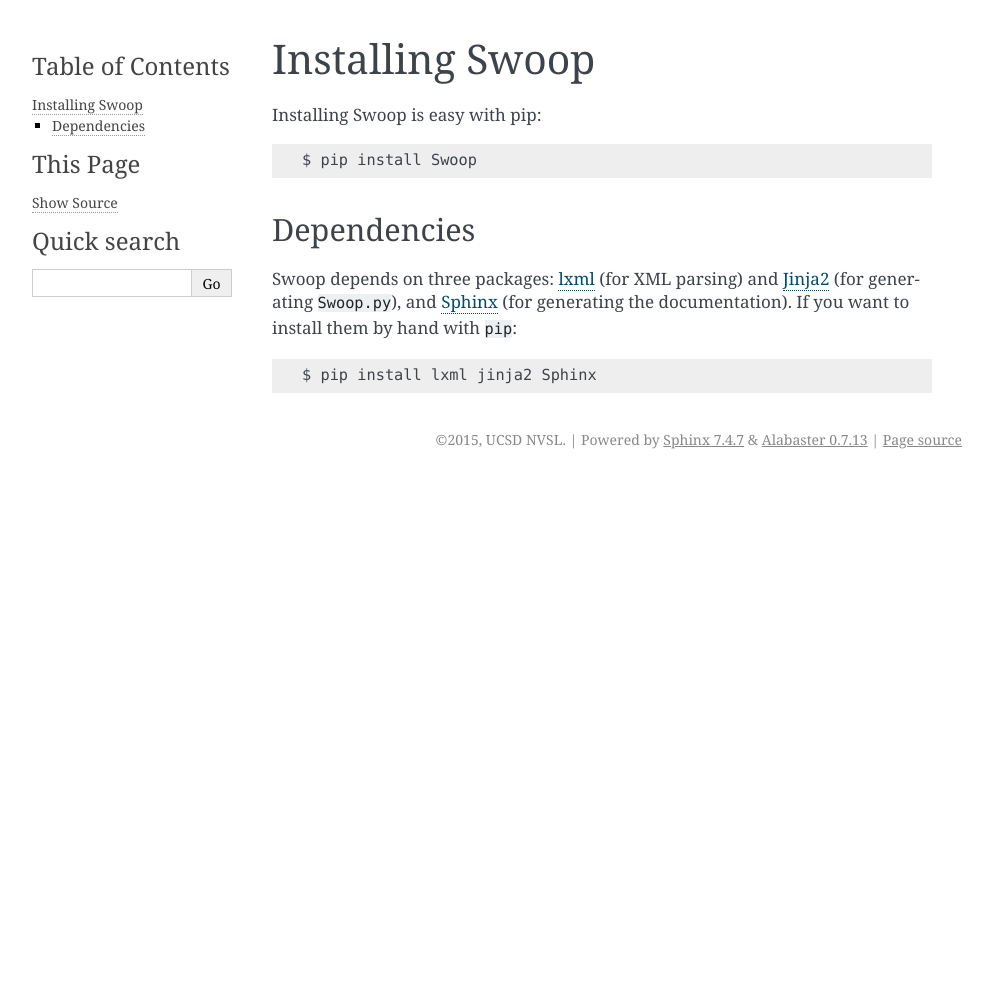
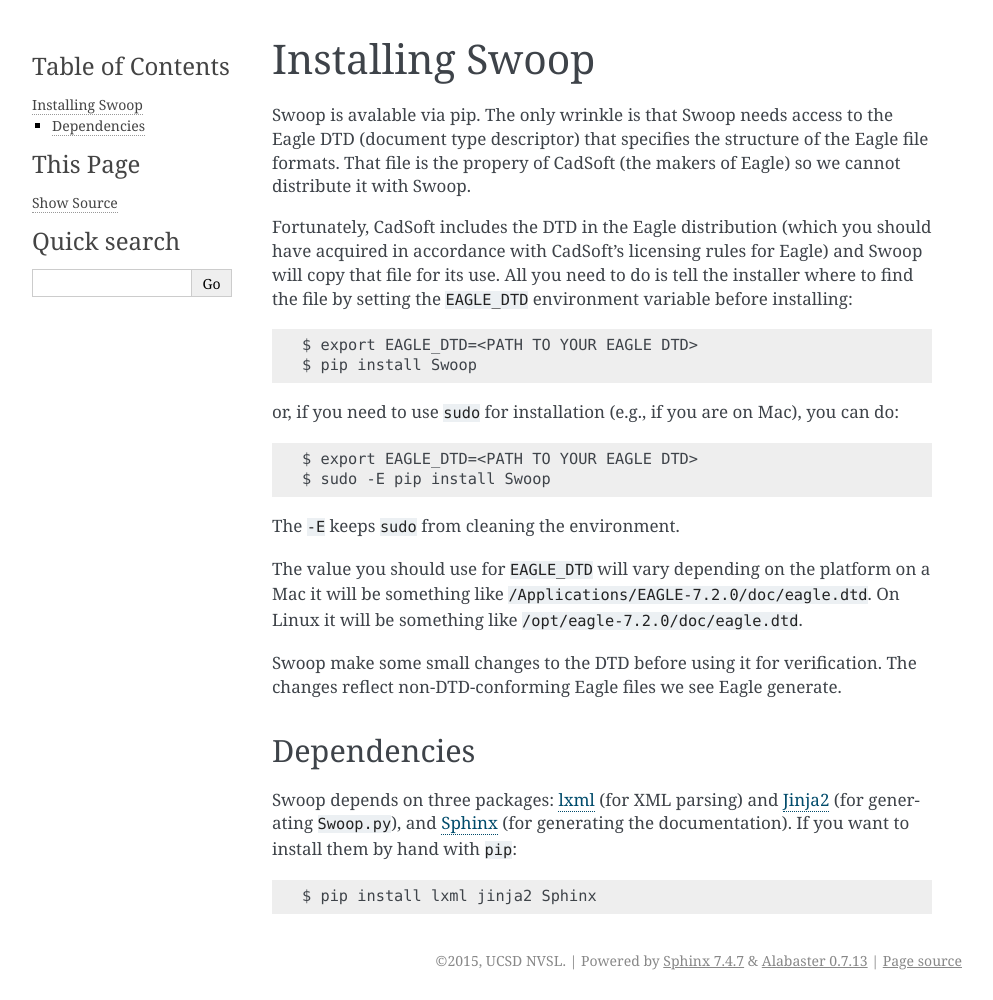
Before and after one commit to NVSL/Swoop, a Sphinx documentation site: the page built from doc/Installation.rst, in a window 1280 px wide. Shown: the whole page, without its empty margins (148-1141 px from the left). Built offline with Sphinx 7.4.7, drawn with Linux system fonts in a browser that asks for light colours; formulas are drawn with MathJax 3; before the commit the page ends 900 px from its top, so only the background shows below that.

Commit message:
More work towards distribution
git-svn-id: svn+ssh://bbfs-01.calit2.net/grw/Gordon/svn/trunk/Gadgets/Tools/CircuitsByCode@20844 2cf53259-273a-af40-bda6-69d31023b8ec

```diff
--- a/doc/Installation.rst
+++ b/doc/Installation.rst
@@ -1,10 +1,33 @@
 Installing Swoop
 ================
 
-Installing Swoop is easy with pip::
+Swoop is avalable via pip.  The only wrinkle is that Swoop needs access to the
+Eagle DTD (document type descriptor) that specifies the structure of the Eagle
+file formats.  That file is the propery of CadSoft (the makers of Eagle) so we
+cannot distribute it with Swoop.
 
+Fortunately, CadSoft includes the DTD in the Eagle distribution (which you
+should have acquired in accordance with CadSoft's licensing rules for Eagle)
+and Swoop will copy that file for its use.  All you need to do is tell the
+installer where to find the file by setting the :code:`EAGLE_DTD` environment
+variable before installing::
+
+  $ export EAGLE_DTD=<PATH TO YOUR EAGLE DTD>
   $ pip install Swoop
 
+or, if you need to use :code:`sudo` for installation (e.g., if you are on Mac), you can do::
+
+  $ export EAGLE_DTD=<PATH TO YOUR EAGLE DTD>
+  $ sudo -E pip install Swoop
+
+The :code:`-E` keeps :code:`sudo` from cleaning the environment.
+
+The value you should use for :code:`EAGLE_DTD` will vary depending on the platform on a Mac it will
+be something like :code:`/Applications/EAGLE-7.2.0/doc/eagle.dtd`.  On Linux it
+will be something like :code:`/opt/eagle-7.2.0/doc/eagle.dtd`.
+
+Swoop make some small changes to the DTD before using it for verification.  The
+changes reflect non-DTD-conforming Eagle files we see Eagle generate.
 
 Dependencies
 ------------
```
Also changed, not shown: Swoop.jinja.py (+12 -3 lines), setup.py (+17 -5 lines), 2 other files.
